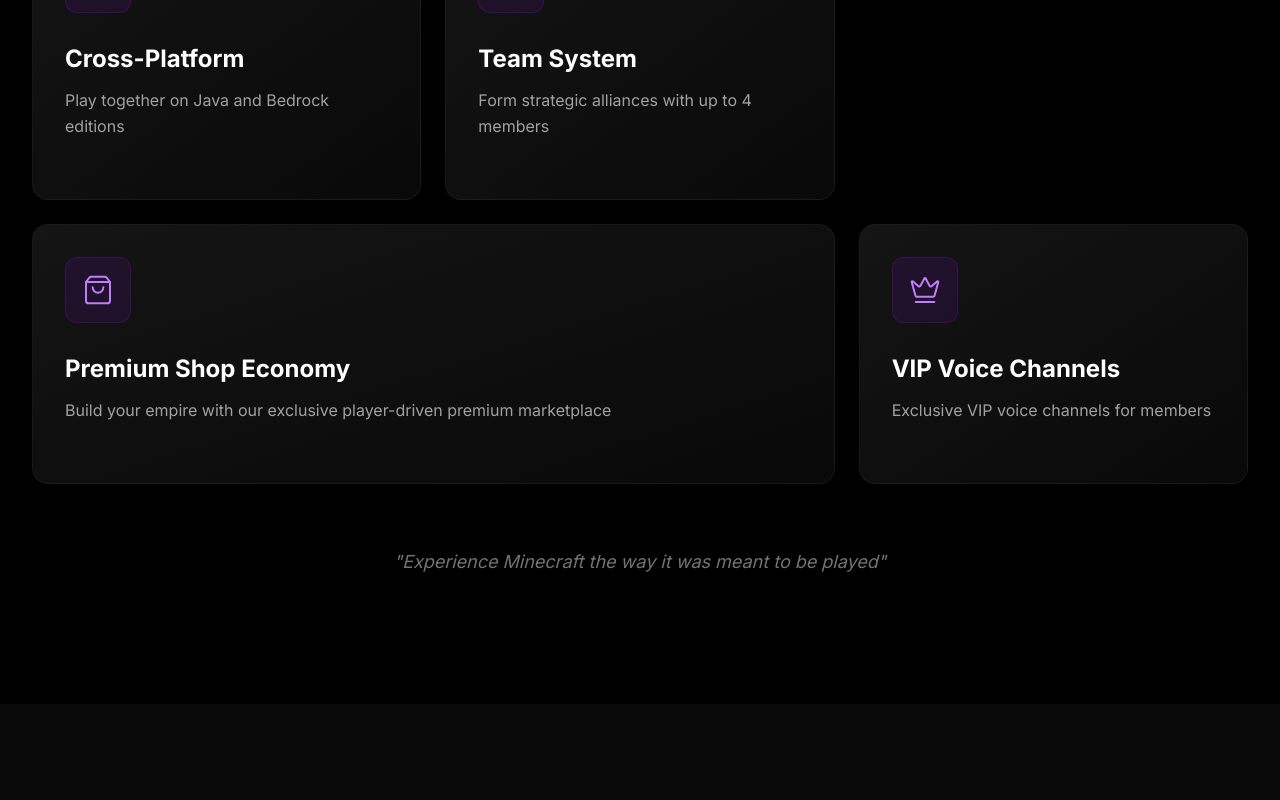
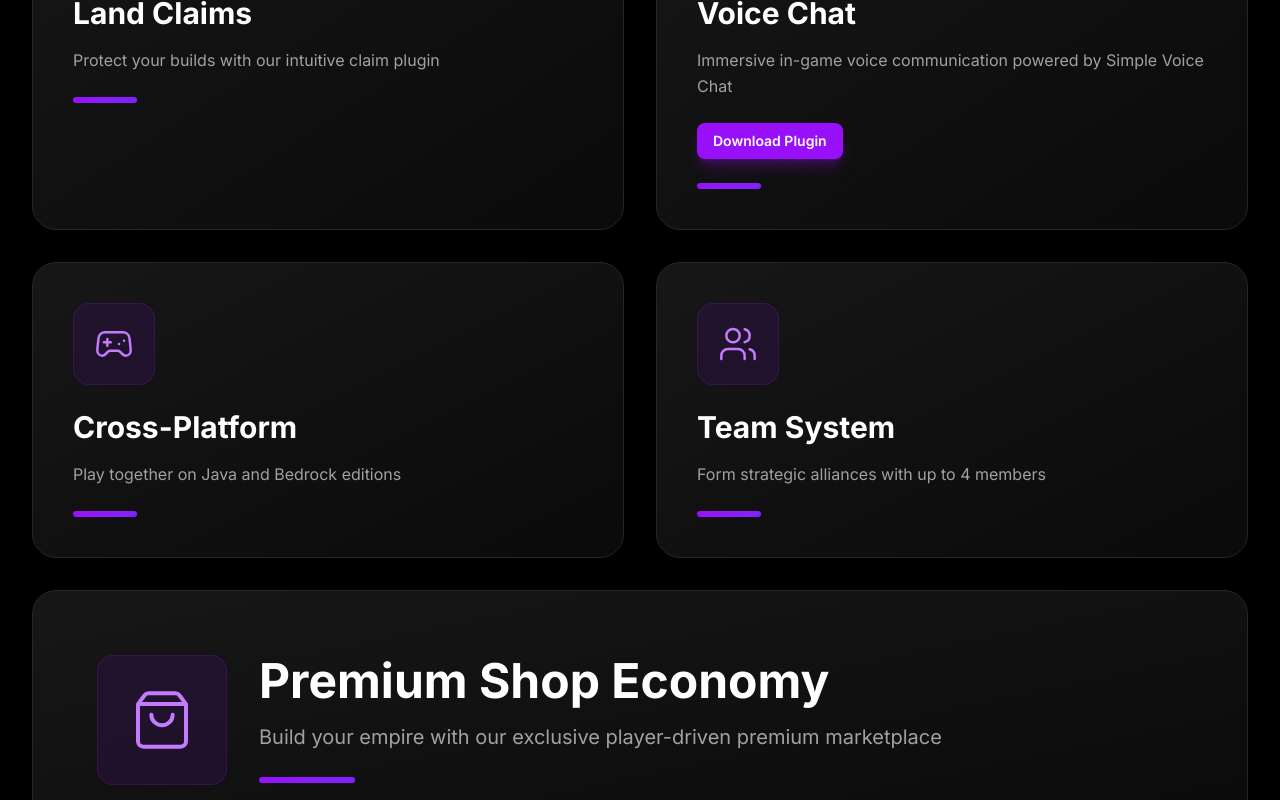
Before and after one commit to RaihanAizvan/unique-smp, a React (Vite) app: page / in a window 1280 px wide. Shown: the part 1580-2380 px from the top of the page. Built offline with nearby package versions, Linux system fonts and the light colour scheme.

Commit message:
refactor: redesign About section with modern 2-column spotlight layout

```diff
--- a/src/sections/About.tsx
+++ b/src/sections/About.tsx
@@ -5,18 +5,18 @@ import { Section } from '../components/Section';
 import { Button } from '../components/Button';
 
 /**
- * About Section - Redesigned
+ * About Section - Modern Masonry Layout
  *
- * Premium experience showcase with:
- * - Bento-style grid layout
- * - Advanced animations
- * - Icon highlights
- * - Mobile responsive design
+ * Features a Pinterest-style masonry grid with:
+ * - Alternating card heights
+ * - Smooth stagger animations
+ * - Mobile-first responsive design
+ * - Feature spotlight cards
  */
 export function About() {
   const t = content;
 
-  // Icon mapping using Lucide React icons
+  // Icon mapping
   const iconMap: Record<string, any> = {
     grass: Pickaxe,
     shield: Shield,
@@ -27,35 +27,16 @@ export function About() {
     vip: Crown,
   };
 
-  // Animation variants
-  const containerVariants = {
-    hidden: { opacity: 0 },
-    visible: {
-      opacity: 1,
-      transition: {
-        staggerChildren: 0.1,
-      },
-    },
-  };
-
-  const itemVariants = {
-    hidden: { opacity: 0, y: 30 },
-    visible: {
-      opacity: 1,
-      y: 0,
-    },
-  };
-
   return (
     <Section id="about" background="primary">
       <div className="max-w-7xl mx-auto">
-        {/* Section Header */}
+        {/* Header */}
         <motion.div
           initial={{ opacity: 0, y: 30 }}
           whileInView={{ opacity: 1, y: 0 }}
           viewport={{ once: true, margin: '-100px' }}
           transition={{ duration: 0.6 }}
-          className="text-center mb-16"
+          className="text-center mb-20"
         >
           <h2 className="text-5xl md:text-6xl lg:text-7xl font-black mb-6">
             <span className="bg-gradient-to-r from-white via-purple-100 to-white bg-clip-text text-transparent">
@@ -67,67 +48,64 @@ export function About() {
           </p>
         </motion.div>
 
-        {/* Bento Grid Layout */}
-        <motion.div
-          variants={containerVariants}
-          initial="hidden"
-          whileInView="visible"
-          viewport={{ once: true, margin: '-100px' }}
-          transition={{ staggerChildren: 0.1, delayChildren: 0.1 }}
-          className="grid grid-cols-1 md:grid-cols-2 lg:grid-cols-3 gap-6"
-        >
+        {/* Modern Grid Layout - 2 Column Alternating */}
+        <div className="grid grid-cols-1 md:grid-cols-2 gap-6 lg:gap-8">
           {t.about.features.map((feature, index) => {
             const Icon = iconMap[feature.icon];
 
-            // Balanced card sizes for better layout
-            const cardSizes = [
-              'md:col-span-1', // Pure Vanilla
-              'md:col-span-1', // Land Claims
-              'md:col-span-1 lg:col-span-1', // Voice Chat
-              'md:col-span-1', // Cross-Platform
-              'md:col-span-1', // Team System
-              'md:col-span-1 lg:col-span-2', // Premium Shop (wider)
-              'md:col-span-1', // VIP Voice Channels
-            ];
+            // Spotlight cards (bigger, more prominent)
+            const isSpotlight = index === 0 || index === 5; // Pure Vanilla & Premium Shop
 
             return (
               <motion.div
                 key={index}
-                variants={itemVariants}
-                transition={{ duration: 0.6 }}
-                whileHover={{ scale: 1.02, y: -5 }}
-                className={`group relative ${cardSizes[index]}`}
+                initial={{ opacity: 0, y: 40 }}
+                whileInView={{ opacity: 1, y: 0 }}
+                viewport={{ once: true, margin: '-50px' }}
+                transition={{ duration: 0.5, delay: index * 0.1 }}
+                className={`group ${isSpotlight ? 'md:col-span-2' : ''}`}
               >
-                {/* Card */}
-                <div className="relative h-full bg-gradient-to-br from-neutral-900/90 to-neutral-950/90 backdrop-blur-sm border border-neutral-800/50 rounded-2xl p-8 overflow-hidden hover:border-purple-600/50 transition-all duration-500">
+                <div className={`relative h-full bg-gradient-to-br from-neutral-900 to-neutral-950 border border-neutral-800 rounded-3xl overflow-hidden hover:border-purple-600/50 transition-all duration-500 ${
+                  isSpotlight
+                    ? 'p-10 md:p-12 lg:p-16'
+                    : 'p-8 md:p-10'
+                }`}>
 
-                  {/* Animated background gradient */}
-                  <div className="absolute inset-0 bg-gradient-to-br from-purple-600/0 via-purple-600/0 to-purple-600/0 group-hover:from-purple-600/5 group-hover:via-purple-600/10 group-hover:to-transparent transition-all duration-500" />
+                  {/* Animated background */}
+                  <div className="absolute inset-0 bg-gradient-to-br from-purple-600/0 to-purple-600/0 group-hover:from-purple-600/10 group-hover:to-transparent transition-all duration-700" />
 
-                  {/* Glow effect */}
-                  <div className="absolute -top-24 -right-24 w-48 h-48 bg-purple-600/20 rounded-full blur-3xl opacity-0 group-hover:opacity-100 transition-opacity duration-500" />
+                  {/* Glow orb */}
+                  <div className="absolute -top-32 -right-32 w-64 h-64 bg-purple-500/20 rounded-full blur-3xl opacity-0 group-hover:opacity-100 transition-opacity duration-700" />
 
                   {/* Content */}
-                  <div className="relative z-10">
+                  <div className={`relative z-10 ${isSpotlight ? 'flex flex-col md:flex-row items-start md:items-center gap-8' : ''}`}>
                     {/* Icon */}
-                    <div className="mb-6 inline-block">
-                      <div className="p-4 bg-purple-600/10 rounded-xl border border-purple-600/20 group-hover:bg-purple-600/20 group-hover:border-purple-600/40 transition-all duration-300">
+                    <div className={`flex-shrink-0 ${isSpotlight ? 'mb-0' : 'mb-6'}`}>
+                      <div className={`inline-flex p-5 bg-purple-600/10 rounded-2xl border border-purple-600/20 group-hover:bg-purple-600/20 group-hover:border-purple-600/40 group-hover:scale-110 transition-all duration-500 ${
+                        isSpotlight ? 'md:p-8' : ''
+                      }`}>
                         {Icon && (
                           <Icon
-                            className="w-8 h-8 text-purple-400 group-hover:text-purple-300 group-hover:scale-110 transition-all duration-300"
+                            className={`text-purple-400 group-hover:text-purple-300 transition-colors duration-300 ${
+                              isSpotlight ? 'w-12 h-12 md:w-16 md:h-16' : 'w-10 h-10'
+                            }`}
                             strokeWidth={1.5}
                           />
                         )}
                       </div>
                     </div>
 
-                    {/* Title */}
-                    <h3 className="text-2xl font-bold text-white mb-3 group-hover:text-purple-100 transition-colors duration-300">
+                    {/* Text content */}
+                    <div className="flex-1">
+                      <h3 className={`font-bold text-white mb-4 group-hover:text-purple-100 transition-colors duration-300 ${
+                        isSpotlight ? 'text-3xl md:text-4xl lg:text-5xl' : 'text-2xl md:text-3xl'
+                      }`}>
                         {feature.title}
                       </h3>
 
-                    {/* Description */}
-                    <p className="text-neutral-400 leading-relaxed group-hover:text-neutral-300 transition-colors duration-300">
+                      <p className={`text-neutral-400 leading-relaxed group-hover:text-neutral-300 transition-colors duration-300 ${
+                        isSpotlight ? 'text-lg md:text-xl' : 'text-base'
+                      }`}>
                         {feature.description}
                       </p>
 
@@ -135,8 +113,8 @@ export function About() {
                       {(feature as any).link && (
                         <div className="mt-6">
                           <Button
-                          variant="outline"
-                          size="sm"
+                            variant="primary"
+                            size={isSpotlight ? "md" : "sm"}
                             href={(feature as any).link}
                           >
                             {(feature as any).linkText}
@@ -144,26 +122,32 @@ export function About() {
                         </div>
                       )}
 
-                    {/* Animated accent line */}
-                    <div className="mt-6 h-1 w-0 group-hover:w-16 bg-gradient-to-r from-purple-600 to-violet-600 transition-all duration-500 rounded-full" />
+                      {/* Accent bar */}
+                      <div className={`mt-6 h-1.5 bg-gradient-to-r from-purple-600 to-violet-600 rounded-full transition-all duration-500 ${
+                        isSpotlight ? 'w-24 group-hover:w-40' : 'w-16 group-hover:w-24'
+                      }`} />
+                    </div>
                   </div>
                 </div>
               </motion.div>
             );
           })}
-        </motion.div>
+        </div>
 
-        {/* Bottom tagline */}
+        {/* Bottom CTA */}
         <motion.div
           initial={{ opacity: 0, y: 20 }}
           whileInView={{ opacity: 1, y: 0 }}
           viewport={{ once: true }}
-          transition={{ delay: 0.5, duration: 0.6 }}
-          className="text-center mt-16"
+          transition={{ delay: 0.8, duration: 0.6 }}
+          className="text-center mt-20"
         >
-          <p className="text-lg text-neutral-500 italic">
-            "Experience Minecraft the way it was meant to be played"
+          <div className="inline-flex items-center gap-3 px-8 py-4 bg-purple-600/10 border border-purple-600/20 rounded-full">
+            <div className="w-2 h-2 bg-purple-500 rounded-full animate-pulse" />
+            <p className="text-lg text-purple-300 font-medium">
+              Experience vanilla Minecraft elevated to perfection
             </p>
+          </div>
         </motion.div>
       </div>
     </Section>
```
Lines whose indentation alone changed are shown as unchanged.
